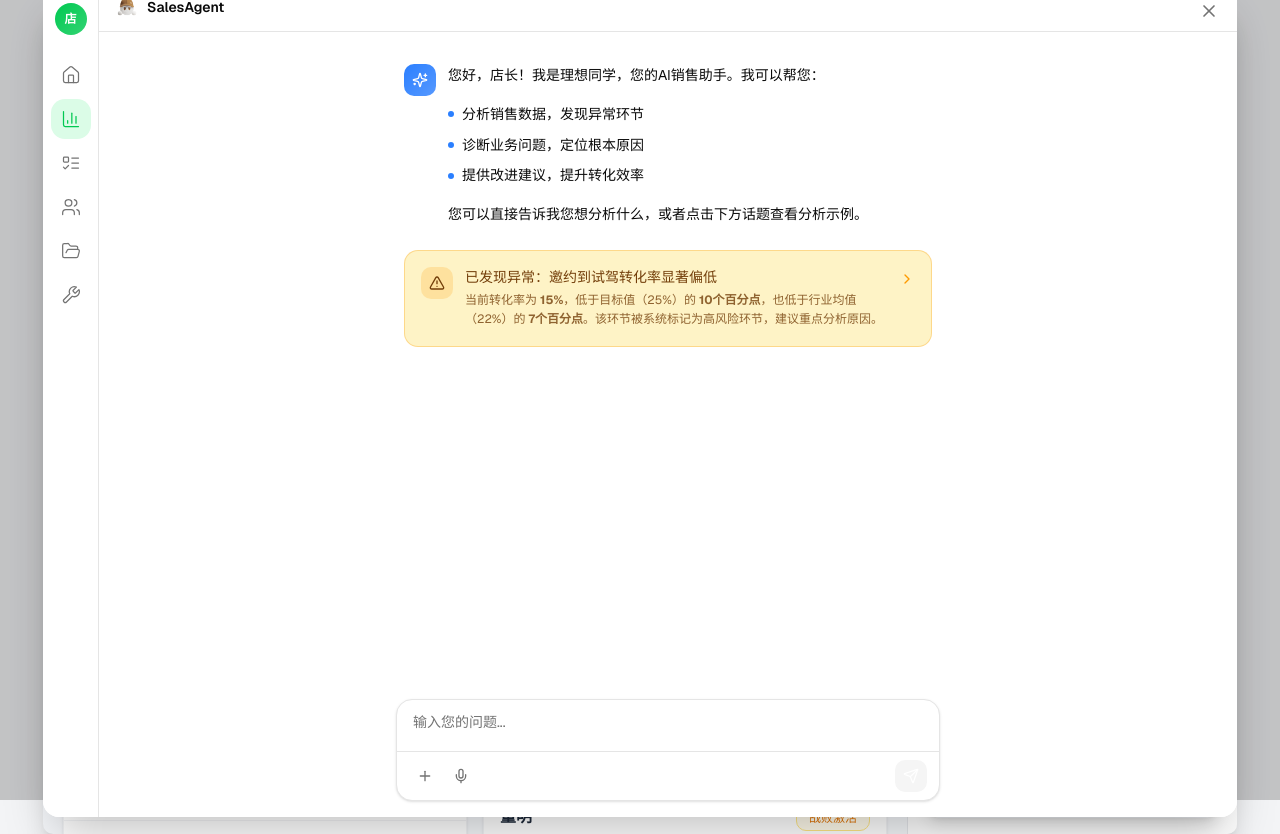
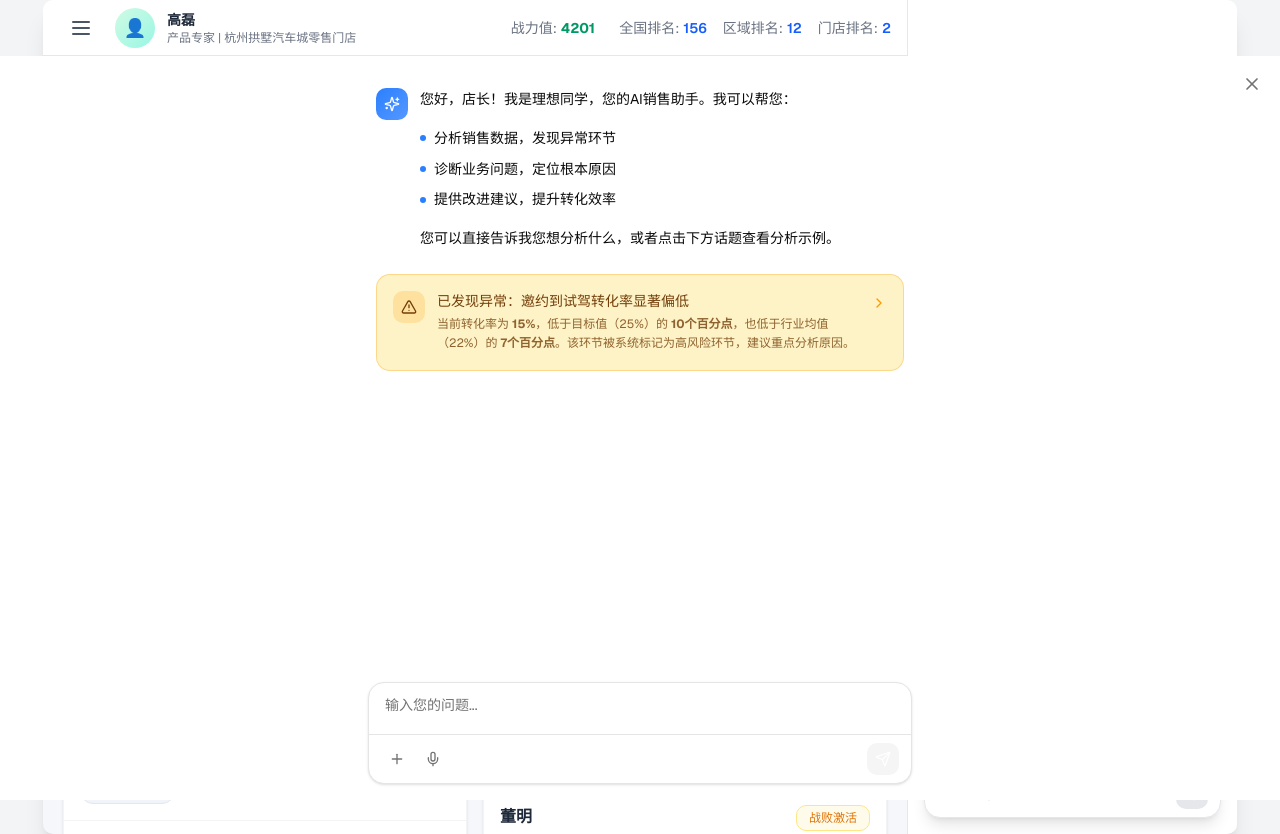
Before and after one commit to shoncn/v0-sales-agent-ui-redesign, a Next.js app: page / in a window 1280 px wide. Both pictures are taken after a click on the button "业务诊断". Built offline with nearby package versions, Linux system fonts and the light colour scheme.

Commit message:
refactor: remove sidebar, header, and unused imports
Remove sidebar and header, expand container from top menu. Clean unused imports.

Co-authored-by: null <257910220+shoncn@users.noreply.github.com>

```diff
--- a/components/dashboard/fullscreen-agent.tsx
+++ b/components/dashboard/fullscreen-agent.tsx
@@ -12,32 +12,22 @@ import {
   User,
   Target,
   Users,
-  ListTodo,
   FileText,
-  FolderOpen,
-  Wrench,
-  Home,
   Database,
   Mic,
   Plus,
   ChevronRight,
-  ChevronDown,
   AlertTriangle,
   Download,
   CheckCircle2,
   Bold,
   Italic,
   List,
-  ListOrdered,
   Share2,
   Printer,
-  Search,
-  MessageSquare,
-  Settings,
   Play,
   ImageIcon,
   Video,
-  Clock,
 } from "lucide-react";
 
 type AgentMode = "default" | "analysis" | "marketingMaterial" | "customerAdvisor" | "acquisitionHelper" | "taskHelper";
@@ -1136,85 +1126,9 @@ export function FullscreenAgent({ isOpen, onClose, initialMode = "default", cust
   );
 
   return (
-    <div className="fixed inset-0 bg-black/20 flex items-center justify-center z-50">
-      {/* Fixed size container: 1194 x 834 */}
-      <div
-        className="bg-card rounded-2xl shadow-2xl flex overflow-hidden animate-in fade-in zoom-in-95 duration-300"
-        style={{ width: '1194px', height: '834px' }}
-      >
-        {/* Left Navigation Sidebar - White background matching content */}
-        <div className="w-14 bg-card border-r border-border flex flex-col items-center py-4 gap-1 shrink-0">
-          {/* Avatar */}
-          <button
-            type="button"
-            className="w-10 h-10 rounded-xl flex items-center justify-center mb-3"
-          >
-            <div className="w-8 h-8 bg-gradient-to-br from-success to-success/80 rounded-full flex items-center justify-center">
-              <span className="text-success-foreground text-xs font-semibold">店</span>
-            </div>
-          </button>
-
-          {/* Workbench - returns to homepage */}
-          <button
-            type="button"
-            onClick={onClose}
-            className="w-10 h-10 rounded-xl flex items-center justify-center text-muted-foreground active:bg-accent transition-colors"
-            title="工作台"
-          >
-            <Home className="w-5 h-5" strokeWidth={1.5} />
-          </button>
-
-          {/* Diagnosis */}
-          <button
-            type="button"
-            onClick={() => setMode("analysis")}
-            className={`w-10 h-10 rounded-xl flex items-center justify-center transition-colors ${
-              mode === "analysis" ? "bg-success-muted text-success" : "text-muted-foreground active:bg-accent"
-            }`}
-            title="诊断看板"
-          >
-            <BarChart3 className="w-5 h-5" strokeWidth={1.5} />
-          </button>
-
-          {/* Task List */}
-          <button
-            type="button"
-            className="w-10 h-10 rounded-xl flex items-center justify-center text-muted-foreground active:bg-accent transition-colors"
-            title="任务列表"
-          >
-            <ListTodo className="w-5 h-5" strokeWidth={1.5} />
-          </button>
-
-          {/* Customer List */}
-          <button
-            type="button"
-            className="w-10 h-10 rounded-xl flex items-center justify-center text-muted-foreground active:bg-accent transition-colors"
-            title="客户列表"
-          >
-            <Users className="w-5 h-5" strokeWidth={1.5} />
-          </button>
-
-          {/* Content Library */}
-          <button
-            type="button"
-            className="w-10 h-10 rounded-xl flex items-center justify-center text-muted-foreground active:bg-accent transition-colors"
-            title="内容库"
-          >
-            <FolderOpen className="w-5 h-5" strokeWidth={1.5} />
-          </button>
-
-          {/* Toolbox */}
-          <button
-            type="button"
-            className="w-10 h-10 rounded-xl flex items-center justify-center text-muted-foreground active:bg-accent transition-colors"
-            title="工具箱"
-          >
-            <Wrench className="w-5 h-5" strokeWidth={1.5} />
-          </button>
-        </div>
-
-        {/* Main Content Area */}
-        <div className="flex-1 flex bg-card relative">
+    <div className="fixed inset-x-0 top-14 bottom-0 bg-card z-50 animate-in fade-in slide-in-from-bottom-4 duration-300">
+      {/* Main Content Area - Full width below top header */}
+      <div className="h-full flex bg-card relative">
         {/* Close button - top right corner */}
         <button
           type="button"
@@ -1227,23 +1141,6 @@ export function FullscreenAgent({ isOpen, onClose, initialMode = "default", cust
 
         {/* Chat Panel - Dynamic width */}
         <div className={`flex flex-col transition-all duration-500 ease-in-out ${(showRightPanel || showMarketingRightPanel) ? 'w-[420px] border-r border-border' : 'flex-1'}`}>
-            {/* Header */}
-            <div className="px-4 py-3 border-b border-border flex items-center justify-between shrink-0">
-              <div className="flex items-center gap-2">
-                <img src="/images/sales-agent-avatar.png" alt="SalesAgent" className="w-6 h-6 object-contain" />
-                <span className="text-sm font-semibold text-foreground">SalesAgent</span>
-              </div>
-              {!showWelcome && (
-                <button
-                  type="button"
-                  onClick={resetToDefault}
-                  className="text-xs text-muted-foreground active:text-foreground"
-                >
-                  开启新话题
-                </button>
-              )}
-            </div>
-
           {/* Content */}
           {mode === "default" && showWelcome && renderDefaultWelcome()}
           {mode === "analysis" && showWelcome && renderAnalysisWelcome()}
@@ -1271,7 +1168,6 @@ export function FullscreenAgent({ isOpen, onClose, initialMode = "default", cust
           </div>
         )}
       </div>
-      </div>
 
       {/* Download success alert toast */}
       {downloadAlert.show && (
```
Lines whose indentation alone changed are shown as unchanged.
